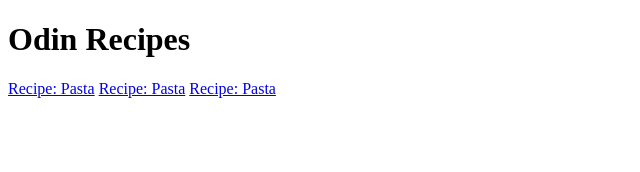
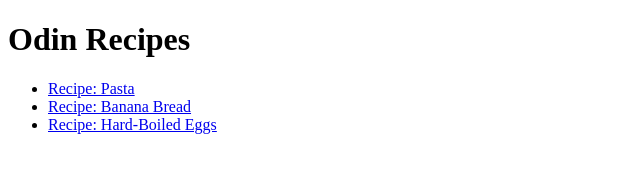
Before and after one commit to dpkingii/odin-recipes, a plain HTML site: page index.html in a window 1280 px wide. Shown: the whole page, without its empty margins (0-640 px from the left). Drawn offline with Linux system fonts and the light colour scheme.

Commit message:
Put recipes in index.html into an ordered list

```diff
--- a/index.html
+++ b/index.html
@@ -7,8 +7,11 @@
 
   <body>
     <h1>Odin Recipes</h1>
-    <a href="recipes/pasta.html">Recipe: Pasta</a>
-    <a href="recipes/banana_bread.html">Recipe: Pasta</a>
-    <a href="recipes/egg.html">Recipe: Pasta</a>
+    <ul>
+      <li><a href="recipes/pasta.html">Recipe: Pasta</a></li>
+      <li><a href="recipes/banana_bread.html">Recipe: Banana Bread</a></li>
+      <li><a href="recipes/egg.html">Recipe: Hard-Boiled Eggs</a></li>
+    </ul>
+
   </body>
 </html>
```
